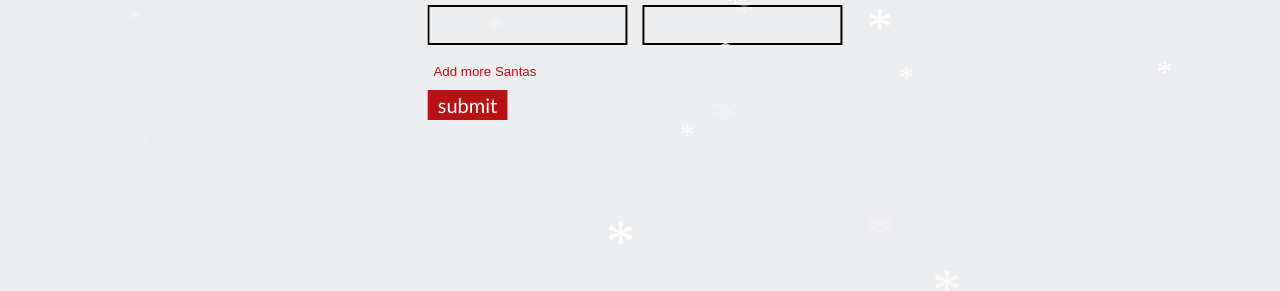
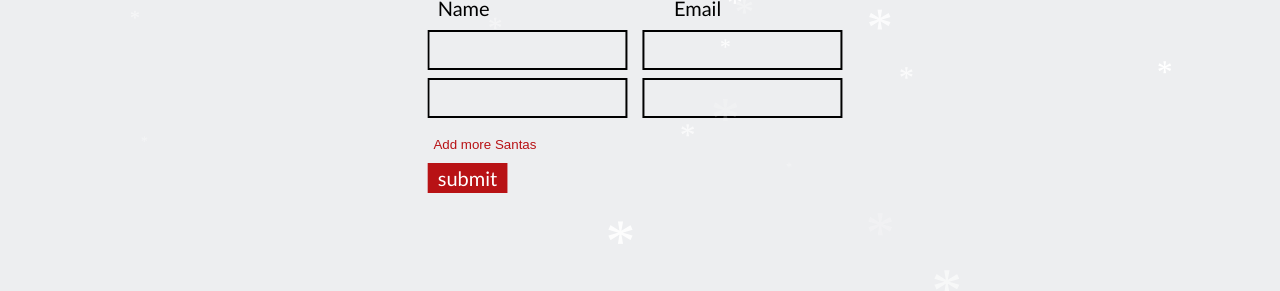
Before and after one commit to terratomic/santa, a website: page client/index.html in a window 1280 px wide. Shown: the part 509-800 px from the top of the page. Drawn offline with nearby package versions, Linux system fonts and the light colour scheme.

```diff
--- a/client/index.css
+++ b/client/index.css
@@ -41,9 +41,8 @@
 }
 
 .form{
-
+  margin-top: 65px;
   position: absolute;
-  top: 54%;
   left: 50%;
   transform: translate(-50%, 0);
   overflow:hidden;
```
Also changed, not shown: client/index.html (+1 -0 lines).
